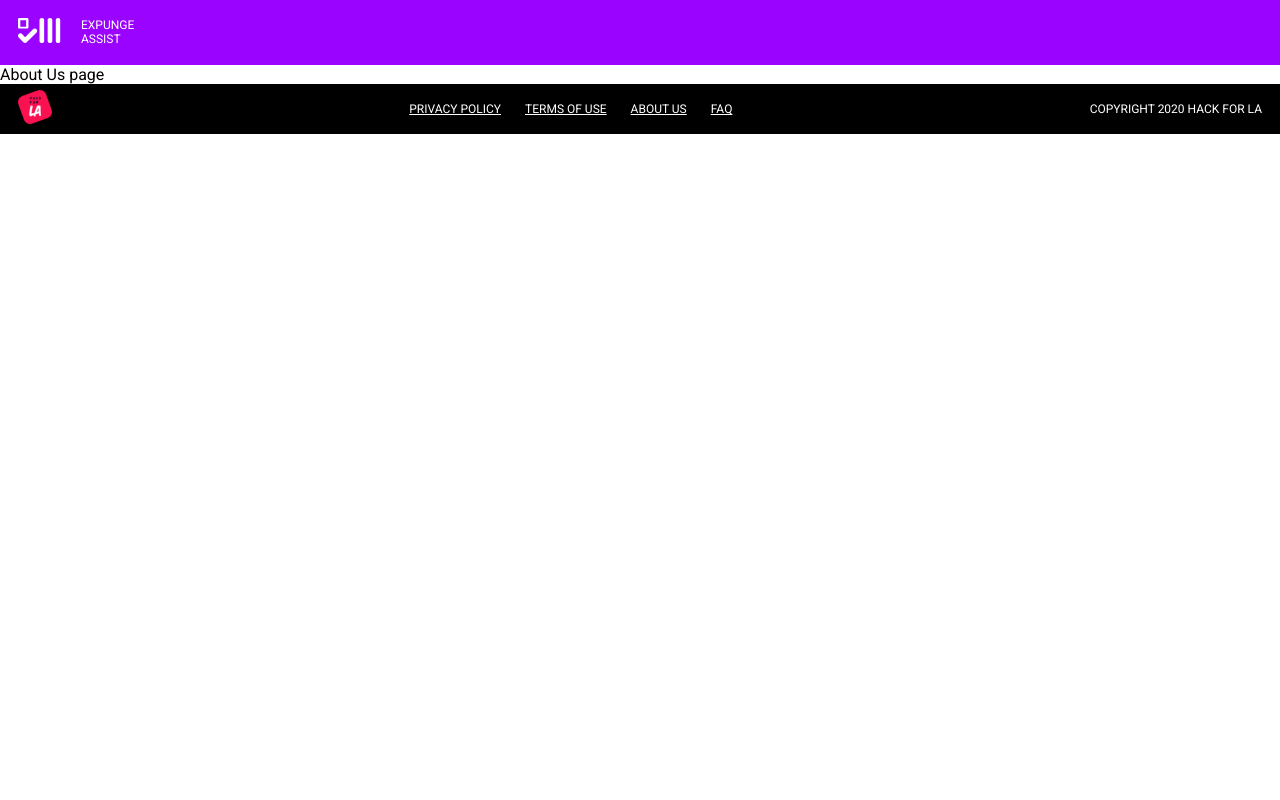
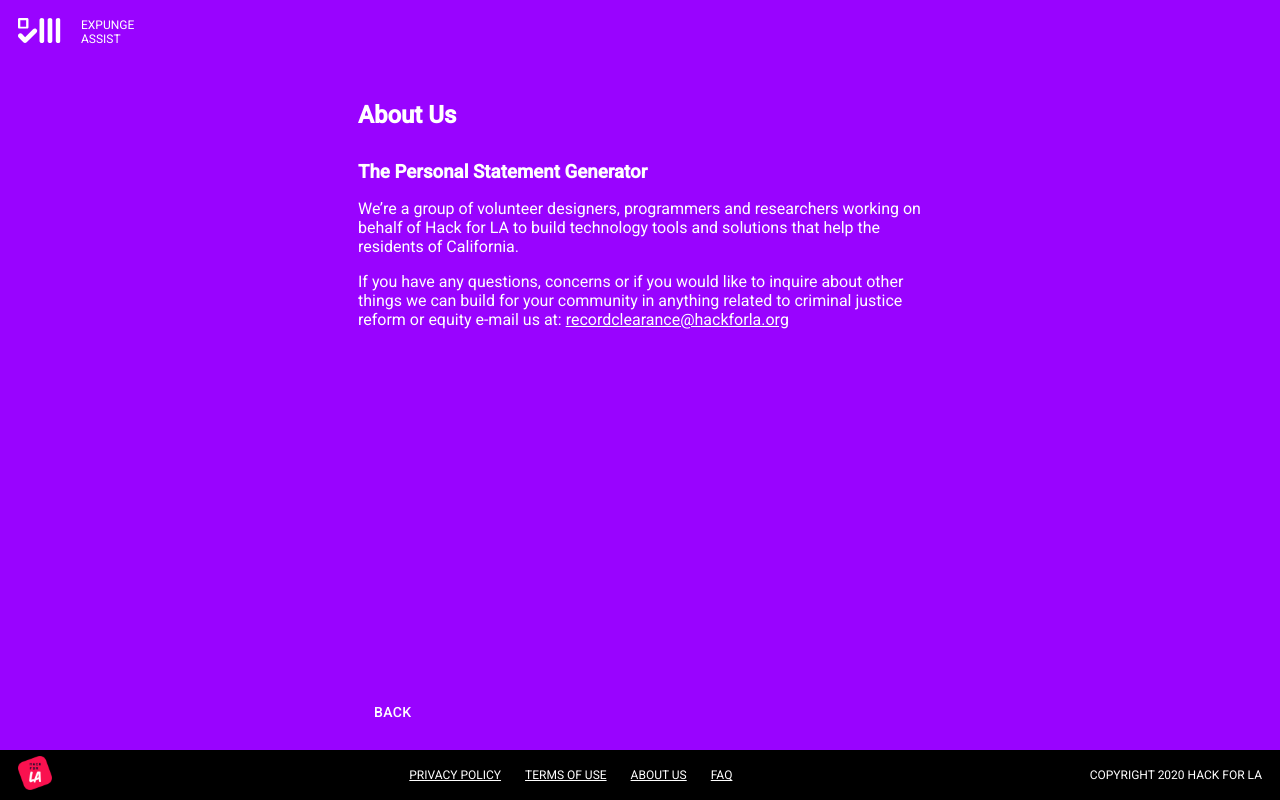
Before and after one commit to hackforla/expunge-assist, a React (Create React App) app in the folder products/statement-generator/: page /AboutUs in a window 1280 px wide. Built offline with nearby package versions, Linux system fonts and the light colour scheme.

Commit message:
create AboutUs page

```diff
--- a/products/statement-generator/src/pages/AboutUs.tsx
+++ b/products/statement-generator/src/pages/AboutUs.tsx
@@ -1,7 +1,59 @@
 import React from 'react';
+import { useHistory } from 'react-router-dom';
+import { makeStyles, createStyles, Link } from '@material-ui/core';
 
-const AboutUs: React.FC = () => {
-  return <div className="AboutUs">About Us page</div>;
-};
+import Button from 'components/Button';
 
-export default AboutUs;
+import useUtilityStyles from 'styles/utilityStyles';
+
+const useStyles = makeStyles(() =>
+  createStyles({
+    linkStyle: {
+      color: 'white',
+    },
+  })
+);
+
+export default function AboutUs() {
+  const classes = useStyles();
+  const utilityClasses = useUtilityStyles({
+    pageTheme: 'dark',
+  });
+  const history = useHistory();
+
+  return (
+    <div className={utilityClasses.primaryContainer}>
+      <div className={utilityClasses.contentContainer}>
+        <h2>About Us</h2>
+        <h3>The Personal Statement Generator</h3>
+
+        <p>
+          We’re a group of volunteer designers, programmers and researchers
+          working on behalf of Hack for LA to build technology tools and
+          solutions that help the residents of California.
+        </p>
+        <p>
+          If you have any questions, concerns or if you would like to inquire
+          about other things we can build for your community in anything related
+          to criminal justice reform or equity e-mail us at:&nbsp;
+          <Link
+            underline="always"
+            className={classes.linkStyle}
+            href="mailto: recordclearance@hackforla.org"
+          >
+            recordclearance@hackforla.org
+          </Link>
+        </p>
+
+        <div className={utilityClasses.buttonContainerBuffer} />
+        <div className={utilityClasses.buttonContainer}>
+          <Button
+            onClick={() => history.goBack()}
+            buttonText="Back"
+            theme="transparent"
+          />
+        </div>
+      </div>
+    </div>
+  );
+}
--- a/products/statement-generator/src/pages/TermsOfUse.tsx
+++ b/products/statement-generator/src/pages/TermsOfUse.tsx
@@ -4,7 +4,6 @@ import { useHistory } from 'react-router-dom';
 import Button from 'components/Button';
 
 import useUtilityStyles from 'styles/utilityStyles';
-
 
 function TermsOfUse() {
   const utilityClasses = useUtilityStyles({
```
